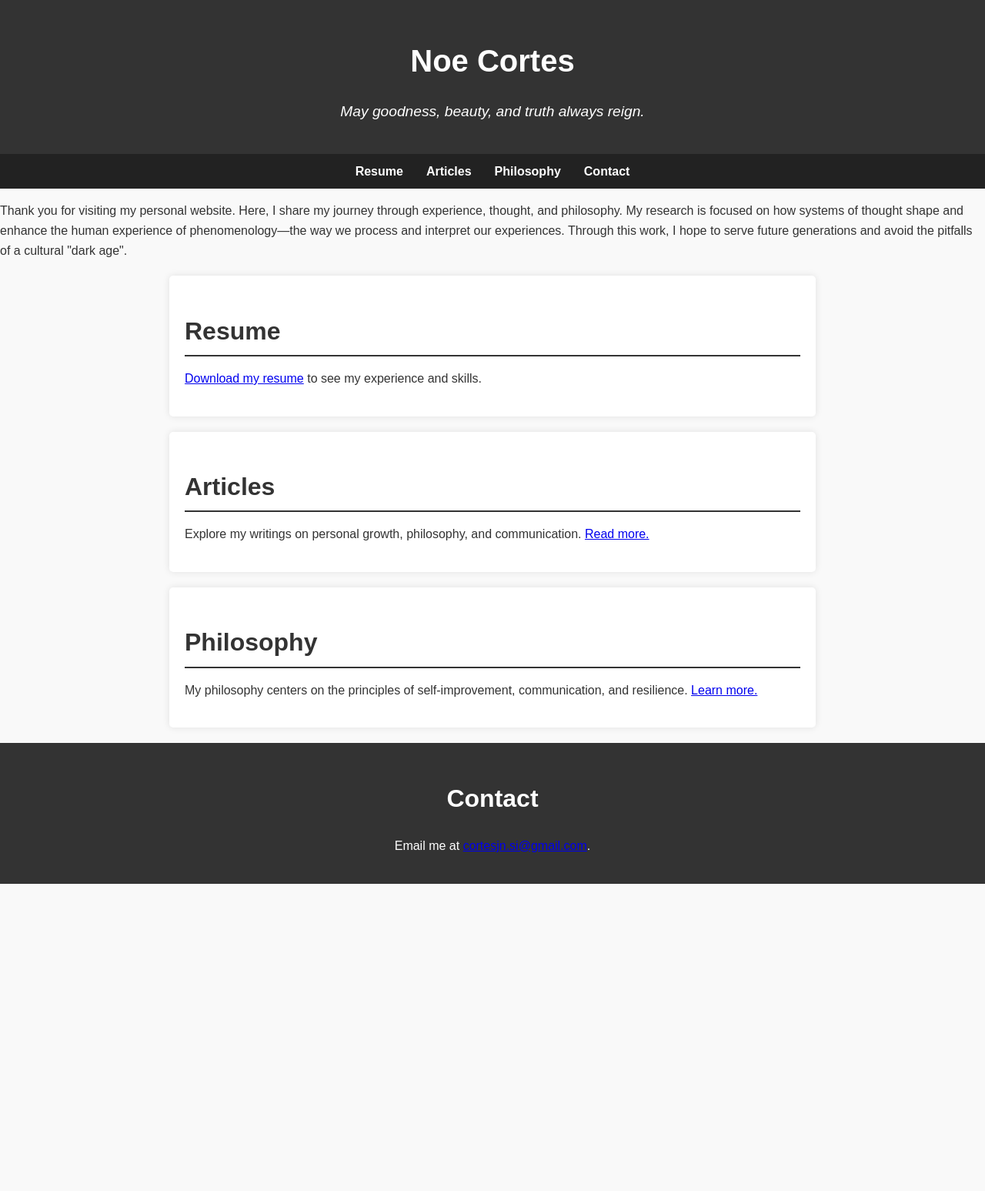
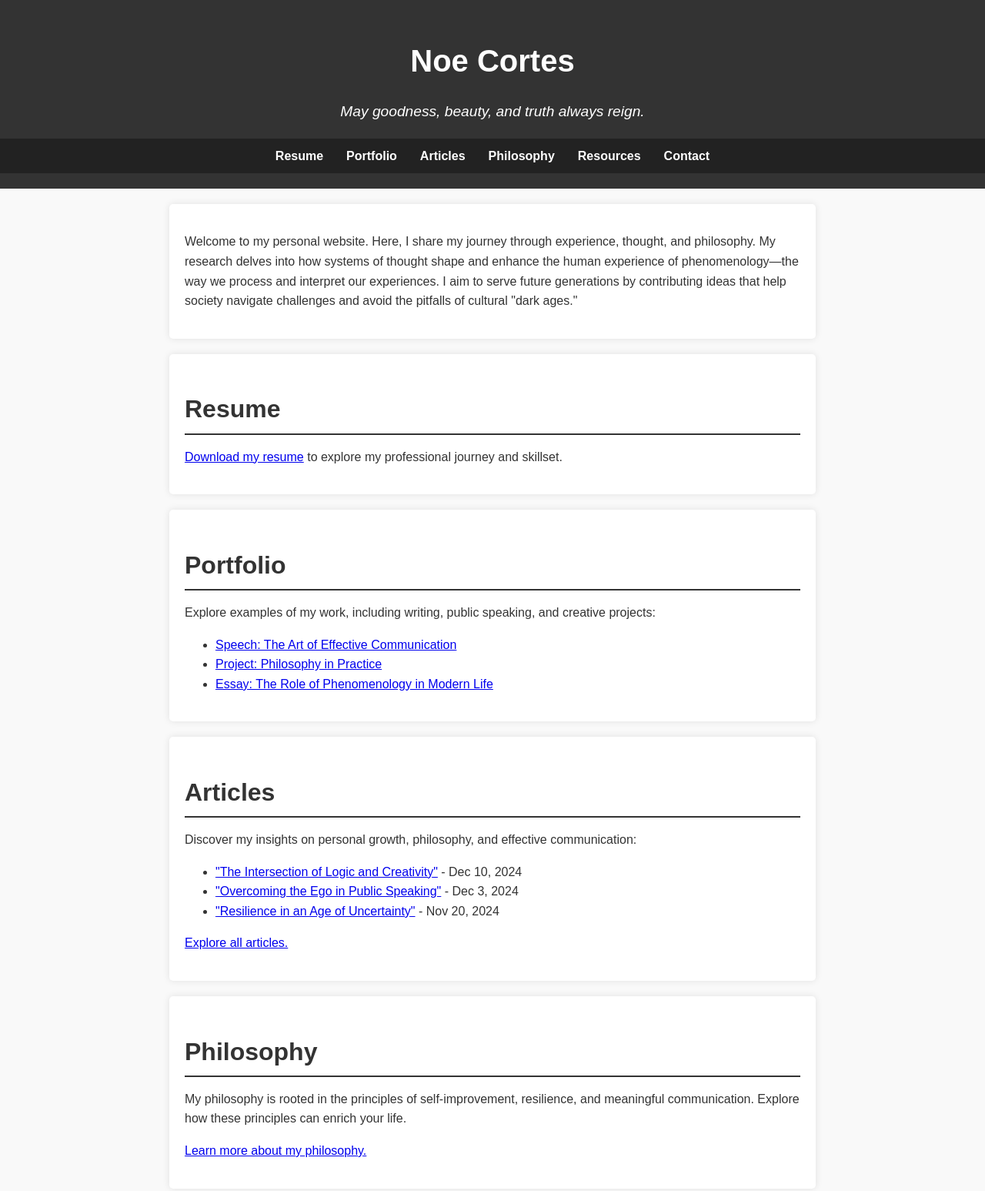
Before and after one commit to jcort7V/jcort7V.github.io, a plain HTML site: page index.html in a window 1280 px wide. Shown: the top 1547 px of the page at 77% size. Before the commit the page ends 1148 px from the top, so only its background shows below. Drawn offline with Linux system fonts and the light colour scheme.

Commit message:
update index.html

```diff
--- a/index.html
+++ b/index.html
@@ -7,45 +7,86 @@
     <link rel="stylesheet" href="css/style.css">
 </head>
 <body>
-    <header id="home">
-        <h1>Noe Cortes</h1>
-        <p>May goodness, beauty, and truth always reign.</p>
+    <!-- Header Section -->
+    <header id="home" class="header">
+        <div class="header-content">
+            <h1 class="site-title">Noe Cortes</h1>
+            <p class="site-tagline">May goodness, beauty, and truth always reign.</p>
+        </div>
+        <nav class="navbar" aria-label="Main Navigation">
+            <ul class="nav-list">
+                <li><a href="#resume" class="nav-link">Resume</a></li>
+                <li><a href="#portfolio" class="nav-link">Portfolio</a></li>
+                <li><a href="#articles" class="nav-link">Articles</a></li>
+                <li><a href="#philosophy" class="nav-link">Philosophy</a></li>
+                <li><a href="#resources" class="nav-link">Resources</a></li>
+                <li><a href="#contact" class="nav-link">Contact</a></li>
+            </ul>
+        </nav>
     </header>
 
-    <nav>
+    <!-- Intro Section -->
+    <section class="intro">
+        <p>
+            Welcome to my personal website. Here, I share my journey through experience, thought, and philosophy. My research delves into how systems of thought shape and enhance the human experience of phenomenology—the way we process and interpret our experiences. I aim to serve future generations by contributing ideas that help society navigate challenges and avoid the pitfalls of cultural "dark ages."
+        </p>
+    </section>
+
+    <!-- Resume Section -->
+    <section id="resume" class="resume-section">
+        <h2>Resume</h2>
+        <p><a href="resume.pdf" download>Download my resume</a> to explore my professional journey and skillset.</p>
+    </section>
+
+    <!-- Portfolio Section -->
+    <section id="portfolio" class="portfolio-section">
+        <h2>Portfolio</h2>
+        <p>Explore examples of my work, including writing, public speaking, and creative projects:</p>
         <ul>
-            <li><a href="#resume">Resume</a></li>
-            <li><a href="#articles">Articles</a></li>
-            <li><a href="#philosophy">Philosophy</a></li>
-            <li><a href="#contact">Contact</a></li>
+            <li><a href="speech1.html">Speech: The Art of Effective Communication</a></li>
+            <li><a href="project1.html">Project: Philosophy in Practice</a></li>
+            <li><a href="essay1.html">Essay: The Role of Phenomenology in Modern Life</a></li>
         </ul>
-    </nav>
+    </section>
 
-    <main>
-        <p>Thank you for visiting my personal website.
+    <!-- Articles Section -->
+    <section id="articles" class="articles-section">
+        <h2>Articles</h2>
+        <p>Discover my insights on personal growth, philosophy, and effective communication:</p>
+        <ul>
+            <li><a href="blogpost1.html">"The Intersection of Logic and Creativity"</a> - Dec 10, 2024</li>
+            <li><a href="blogpost2.html">"Overcoming the Ego in Public Speaking"</a> - Dec 3, 2024</li>
+            <li><a href="blogpost3.html">"Resilience in an Age of Uncertainty"</a> - Nov 20, 2024</li>
+        </ul>
+        <p><a href="articles.html">Explore all articles.</a></p>
+    </section>
 
-            Here, I share my journey through experience, thought, and philosophy. My research is focused on how systems of thought shape and enhance the human experience of phenomenology—the way we process and interpret our experiences. Through this work, I hope to serve future generations and avoid the pitfalls of a cultural "dark age".</p>
-        <section id="resume">
-            <h2>Resume</h2>
-            <p><a href="resume.pdf" download>Download my resume</a> to see my experience and skills.</p>
-        </section>
+    <!-- Philosophy Section -->
+    <section id="philosophy" class="philosophy-section">
+        <h2>Philosophy</h2>
+        <p>My philosophy is rooted in the principles of self-improvement, resilience, and meaningful communication. Explore how these principles can enrich your life.</p>
+        <p><a href="philosophy.html">Learn more about my philosophy.</a></p>
+    </section>
 
-        <section id="articles">
-            <h2>Articles</h2>
-            <p>Explore my writings on personal growth, philosophy, and communication. <a href="articles.html">Read more.</a></p>
-        </section>
+    <!-- Resources Section -->
+    <section id="resources" class="resources-section">
+        <h2>Recommended Resources</h2>
+        <ul>
+            <li><a href="https://www.goodreads.com/book/show/628929.The_Tao_Te_Ching" target="_blank">The Tao Te Ching</a> by Laozi</li>
+            <li><a href="https://www.goodreads.com/book/show/10210.Meditations" target="_blank">Meditations</a> by Marcus Aurelius</li>
+            <li><a href="https://www.goodreads.com/book/show/43641.The_Alchemist" target="_blank">The Alchemist</a> by Paulo Coelho</li>
+        </ul>
+    </section>
 
-        <section id="philosophy">
-            <h2>Philosophy</h2>
-            <p>My philosophy centers on the principles of self-improvement, communication, and resilience. <a href="philosophy.html">Learn more.</a></p>
-        </section>
-
-
-    </main>
-
-    <footer id="contact">
+    <!-- Contact Section -->
+    <footer id="contact" class="footer">
         <h2>Contact</h2>
         <p>Email me at <a href="mailto:cortesjn.si@gmail.com">cortesjn.si@gmail.com</a>.</p>
+        <p>Connect with me on social media:
+            <a href="https://linkedin.com" target="_blank" aria-label="LinkedIn">LinkedIn</a> |
+            <a href="https://twitter.com" target="_blank" aria-label="Twitter">Twitter</a>
+        </p>
+        <p>&copy; 2024 Noe Cortes. All rights reserved.</p>
     </footer>
 </body>
 </html>
```
